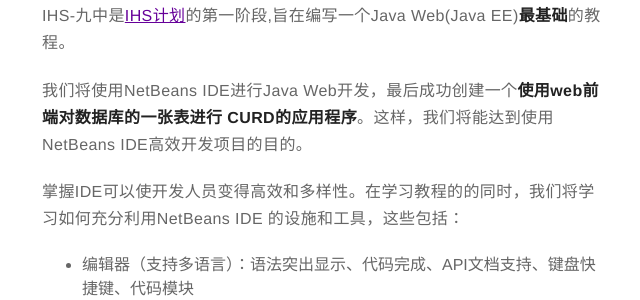
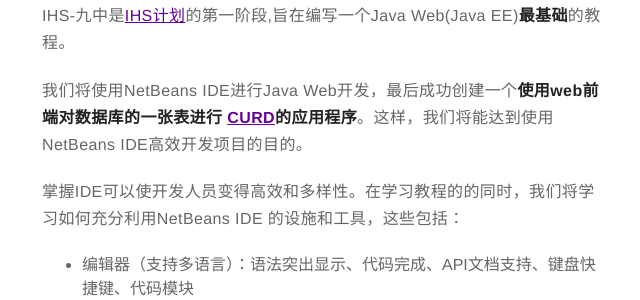
Before and after one commit to dawsonlee1790/dawsonlee1790.github.io, a Jekyll site: the page built from _posts/2018-08-28-IHS-九中.md, in a window 1280 px wide and 1400 px high, scrolled down 191 px. Shown: the part 178-478 px from the top of the window, without its empty margins (318-958 px from the left). Built offline with Jekyll 4.4.1, drawn with Linux system fonts in a browser that asks for light colours; comment, search, counter and statistics services are not loaded; some of the changed lines change nothing that is shown.

Commit message:
发布文章《IHS-九中》2.0

```diff
--- a/_posts/2018-08-28-IHS-九中.md
+++ b/_posts/2018-08-28-IHS-九中.md
@@ -14,13 +14,14 @@
 ---
 
   [1]: /IHS计划/
+  [2]: https://baike.baidu.com/item/CURD/3031761 "CURD_百度百科"
 
 ## 简介
 
 IHS-九中是[IHS计划][1]的第一阶段,旨在编写一个Java Web(Java EE)**最基础**的教程。
 
 我们将使用NetBeans IDE进行Java Web开发，最后成功创建一个**使用web前端对数据库的一张表进行
-CURD的应用程序**。这样，我们将能达到使用NetBeans IDE高效开发项目的目的。
+[CURD][2]的应用程序**。这样，我们将能达到使用NetBeans IDE高效开发项目的目的。
 
 掌握IDE可以使开发人员变得高效和多样性。在学习教程的的同时，我们将学习如何充分利用NetBeans IDE
 的设施和工具，这些包括：
@@ -68,3 +69,4 @@
 #### 本教程参考
 
 *  [NetBeans电子商务教程](https://netbeans.org/kb/docs/javaee/ecommerce/intro.html )
+*  [CURD_百度百科][2]
```
